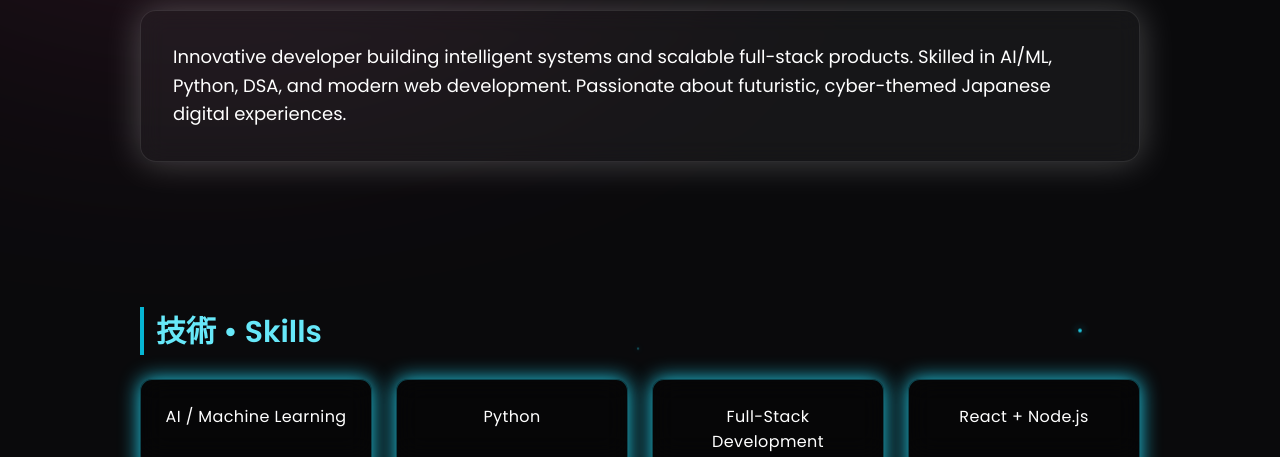
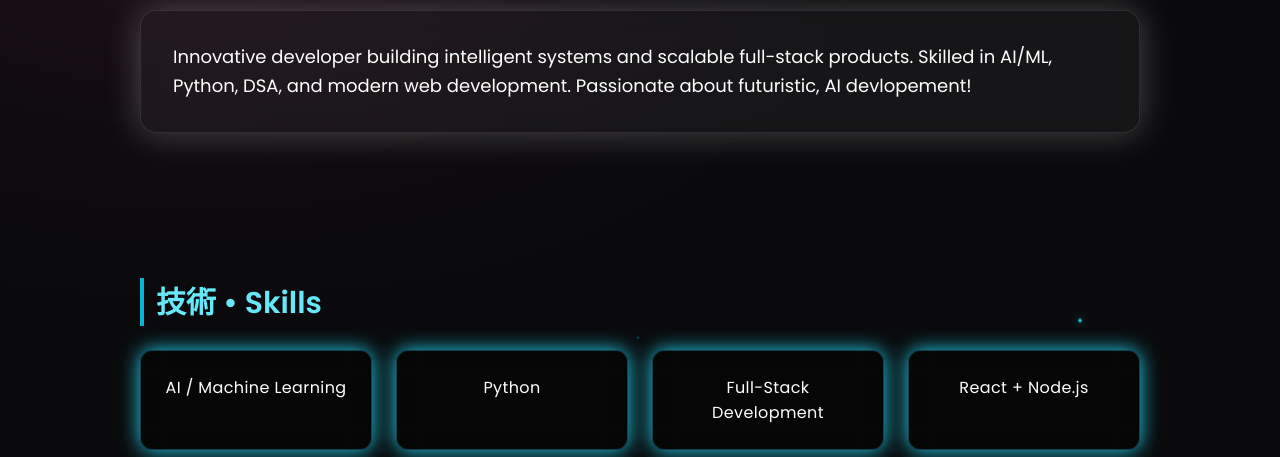
Before and after one commit to rudra-pratap-singh1/portfolio, a plain HTML site: page index.html in a window 1280 px wide. Shown: the part 643-1100 px from the top of the page. Drawn offline with Linux system fonts and the light colour scheme.

Commit message:
Update index.html

```diff
--- a/index.html
+++ b/index.html
@@ -362,8 +362,7 @@
         <h2 style="color: #f9a8d4; border-color: #ec4899;">バイオ • Bio</h2>
         <div class="bio-box">
             Innovative developer building intelligent systems and scalable full-stack products. Skilled in AI/ML,
-            Python, DSA, and modern web development. Passionate about futuristic, cyber-themed Japanese digital
-            experiences.
+            Python, DSA, and modern web development. Passionate about futuristic, AI devlopement!
         </div>
     </section>
 
```
